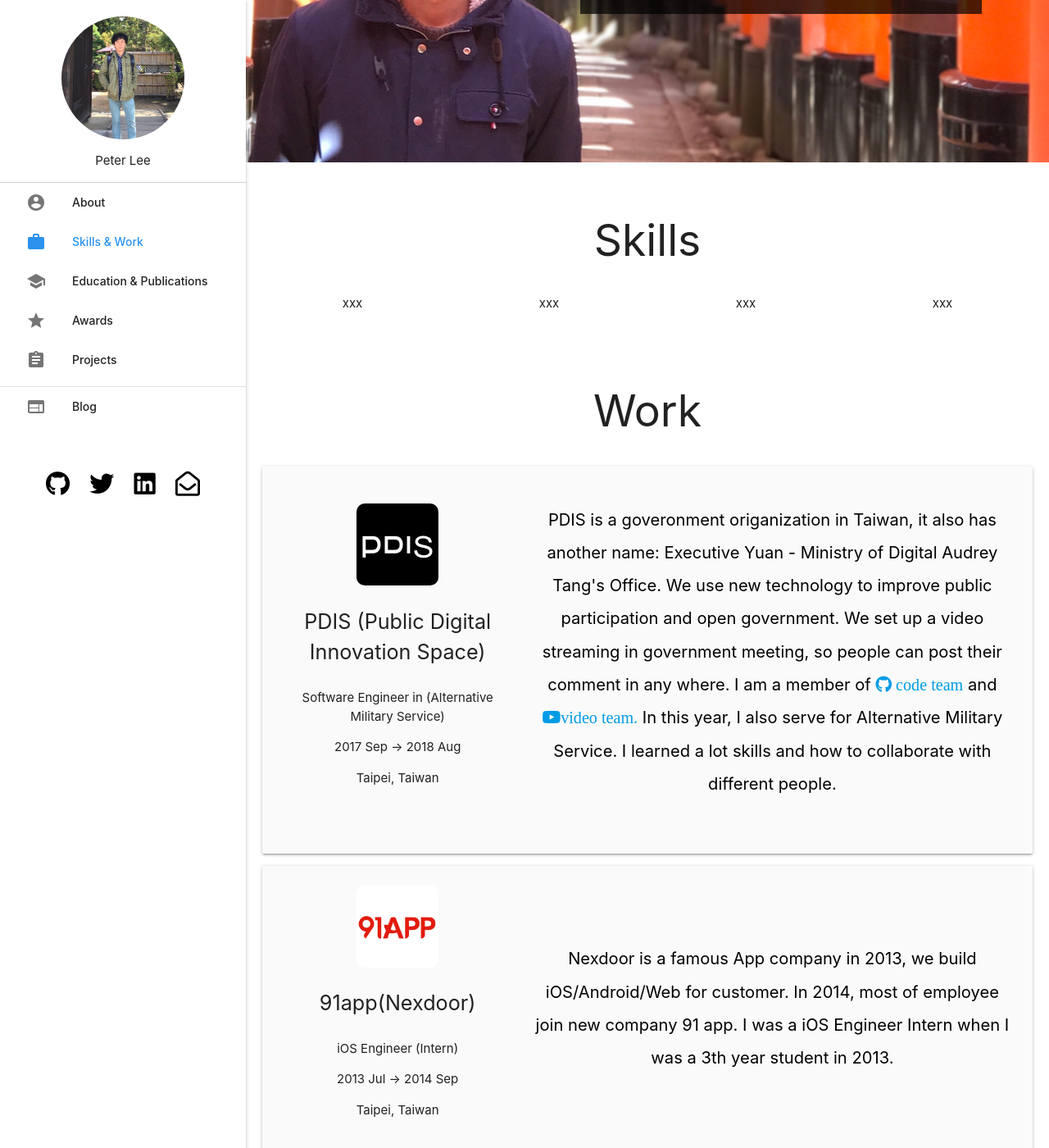
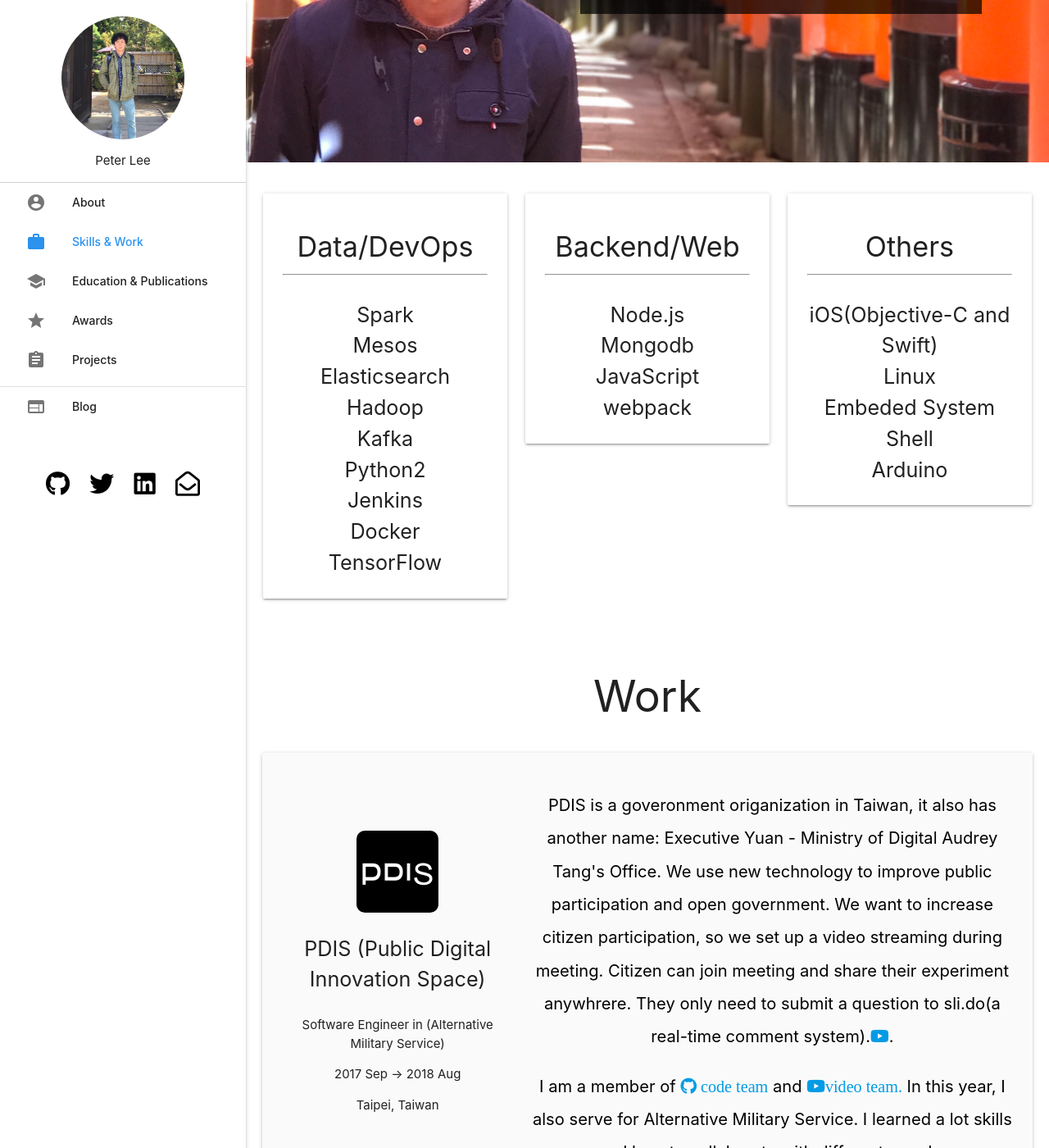
Before and after one commit to peterlee0127/cv, a Jekyll site: the page built from index.html, in a window 1280 px wide and 1400 px high, scrolled down 420 px. Shown: the whole window at 82% size. Built offline with Jekyll 4.4.1, drawn with Linux system fonts in a browser that asks for light colours; nearby versions of some CDN libraries.

Commit message:
add skills

```diff
--- a/_data/work.json
+++ b/_data/work.json
@@ -1,4 +1,20 @@
-[
+{
+  "skills": [
+    {
+      "title":"Data/DevOps",
+      "p":["Spark","Mesos","Elasticsearch","Hadoop","Kafka","Python2","Jenkins","Docker","TensorFlow"]
+    },
+    {
+      "title":"Backend/Web",
+      "p":["Node.js","Mongodb","JavaScript","webpack"]
+    },
+    {
+      "title":"Others",
+      "p":["iOS(Objective-C and Swift)","Linux","Embeded System","Shell","Arduino"]
+    }
+
+  ]
+  ,"work":[
     {
       "title":"PDIS (Public Digital Innovation Space)",
       "image":"./assets/image/pdis.png",
@@ -7,8 +23,12 @@
       "position":"Software Engineer in (Alternative Military Service)",
       "p":[
           "PDIS is a goveronment origanization in Taiwan, it also has another name: Executive Yuan - Ministry of Digital Audrey Tang's Office.
-        We use new technology to improve public participation and open government. We set up a video streaming in government meeting, so people can post their comment in any where.
-        I am a member of <a href='https://github.com/pdis/' target='_blank'><i class='fab fa-github'> code team</i></a> and <a href='https://www.youtube.com/channel/UCExDf4hkbSU-pmJcyT_sDtg/videos' target='_blank'><i class='fab fa-youtube'>video team.</i></a>
+          We use new technology to improve public participation and open government.
+          We want to increase citizen participation, so we set up a video streaming during meeting.
+          Citizen can join meeting and share their experiment anywhrere.
+          They only need to submit a question to sli.do(a real-time comment system).<a target='_blank' href='https://youtu.be/VbwKBK24T_g?t=4842'><i class='fab fa-youtube'></i></a>.
+          ","I am a member of <a href='https://github.com/pdis/' target='_blank'><i class='fab fa-github'> code team</i></a> and
+          <a href='https://www.youtube.com/channel/UCExDf4hkbSU-pmJcyT_sDtg/videos' target='_blank'><i class='fab fa-youtube'>video team.</i></a>
            In this year, I also serve for Alternative Military Service. I learned a lot skills and how to collaborate with different people."
       ],
       "more":""
@@ -26,3 +46,5 @@
       "more":""
     }
   ]
+
+}
--- a/_includes/paragraph/work.html
+++ b/_includes/paragraph/work.html
@@ -1,24 +1,24 @@
-<div class="container-fixed row">
-    <h2>Skills</h2>
-    <div class="col s12 m4 l3">
-        <p>xxx</p>
-    </div>
-    <div class="col s12 m4 l3">
-        <p>xxx</p>
-    </div>
-    <div class="col s12 m4 l3">
-        <p>xxx</p>
-    </div>
-    <div class="col s12 m4 l3">
-        <p>xxx</p>
-    </div>
-</div>
+<div class="container-fixed  row">
+  {% for skill in site.data.work.skills %}
+   <div class="col s6 m4 l4">
+     <div class="card">
+       <div class="card-content">
+         <h4>{{skill.title}}</h4>
+         <hr><br>
+         {% for p in skill.p %}
+           <p class="flow-text">{{p}}</p>
+         {% endfor %}
+       </div>
+     </div>
+   </div>
+    {% endfor %}
+ </div>
 
 <div class="work block">
   <div class="container-fixed">
     <h2>Work</h2>
     <div class="container-fixed col s12 l12">
-        {% for work in site.data.work %}
+        {% for work in site.data.work.work %}
        <div class="card-panel grey lighten-5 z-depth-1">
          <div class="row valign-wrapper s12 l6">
            <div class="col s4">
```
Lines whose indentation alone changed are shown as unchanged.
